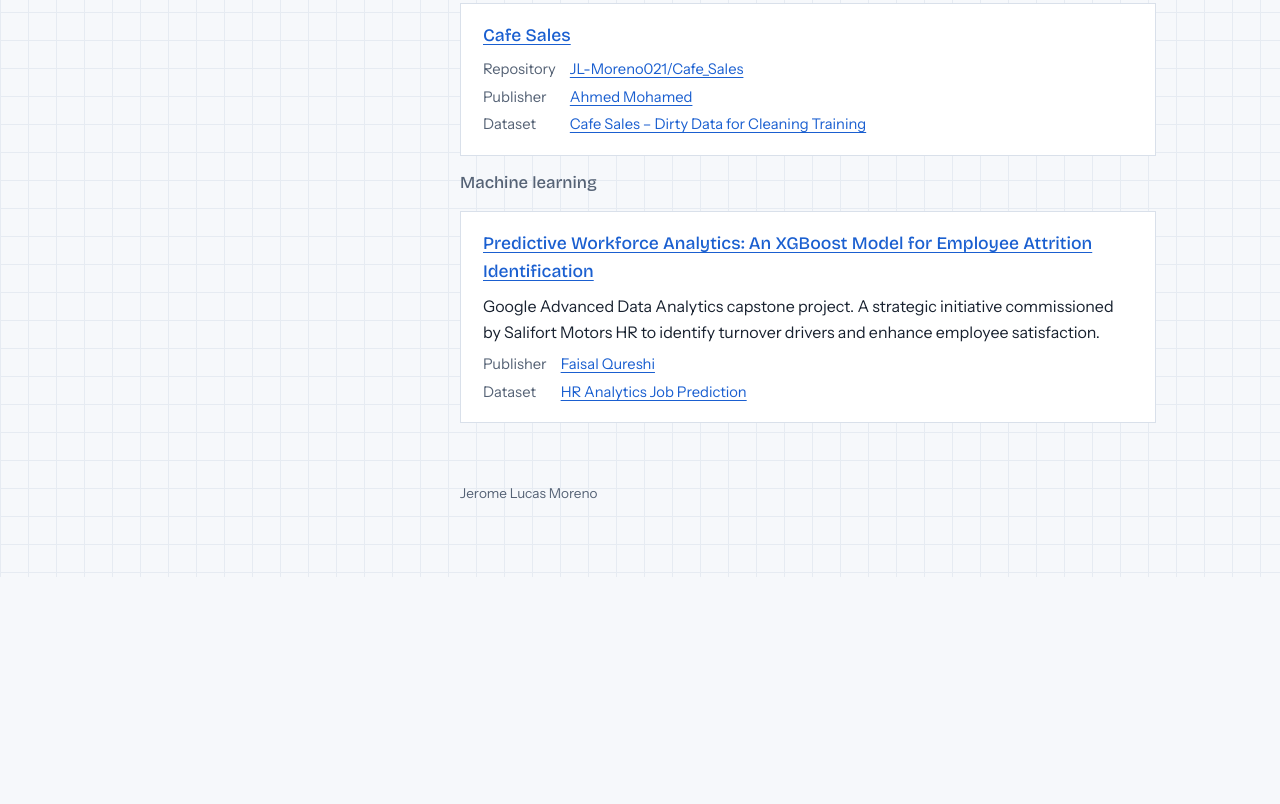
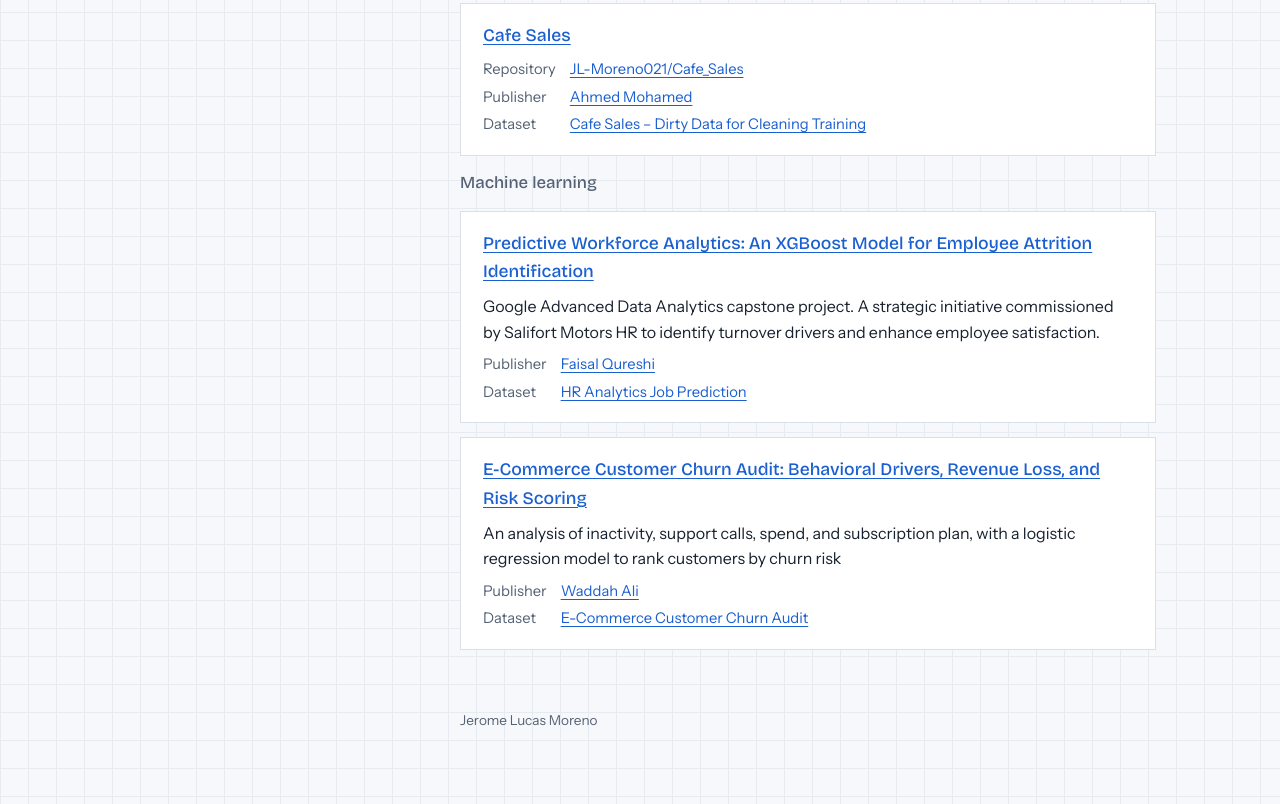
Before and after one commit to JL-Moreno021/JeromeMoreno021, a plain HTML site: page index.html in a window 1280 px wide. Shown: the part 1892-2696 px from the top of the page. Before the commit the page ends 2469 px from the top, so only its background shows below. Drawn offline with nearby package versions, Linux system fonts and the light colour scheme.

Commit message:
update projects

```diff
--- a/index.html
+++ b/index.html
@@ -239,6 +239,15 @@ footer{color:var(--muted); font-size:.85rem; padding-top:8px}
           <dt>Dataset</dt><dd><a href="https://www.kaggle.com/datasets/mfaisalqureshi/hr-analytics-and-job-prediction?select=HR_comma_sep.csv">HR Analytics Job Prediction</a></dd>
         </dl>
       </article>
+
+      <article class="project">
+        <h4><a href="https://github.com/JL-Moreno021/Customer-Churn-Audit">E-Commerce Customer Churn Audit: Behavioral Drivers, Revenue Loss, and Risk Scoring</a></h4>
+        <p>An analysis of inactivity, support calls, spend, and subscription plan, with a logistic regression model to rank customers by churn risk</p>
+        <dl>
+          <dt>Publisher</dt><dd><a href="https://www.kaggle.com/waddahali">Waddah Ali</a></dd>
+          <dt>Dataset</dt><dd><a href="https://www.kaggle.com/datasets/waddahali/e-commerce-customer-churn-audit?select=customer+churn.csv">E-Commerce Customer Churn Audit</a></dd>
+        </dl>
+      </article>
     </section>
 
     <footer>Jerome Lucas Moreno</footer>
```
